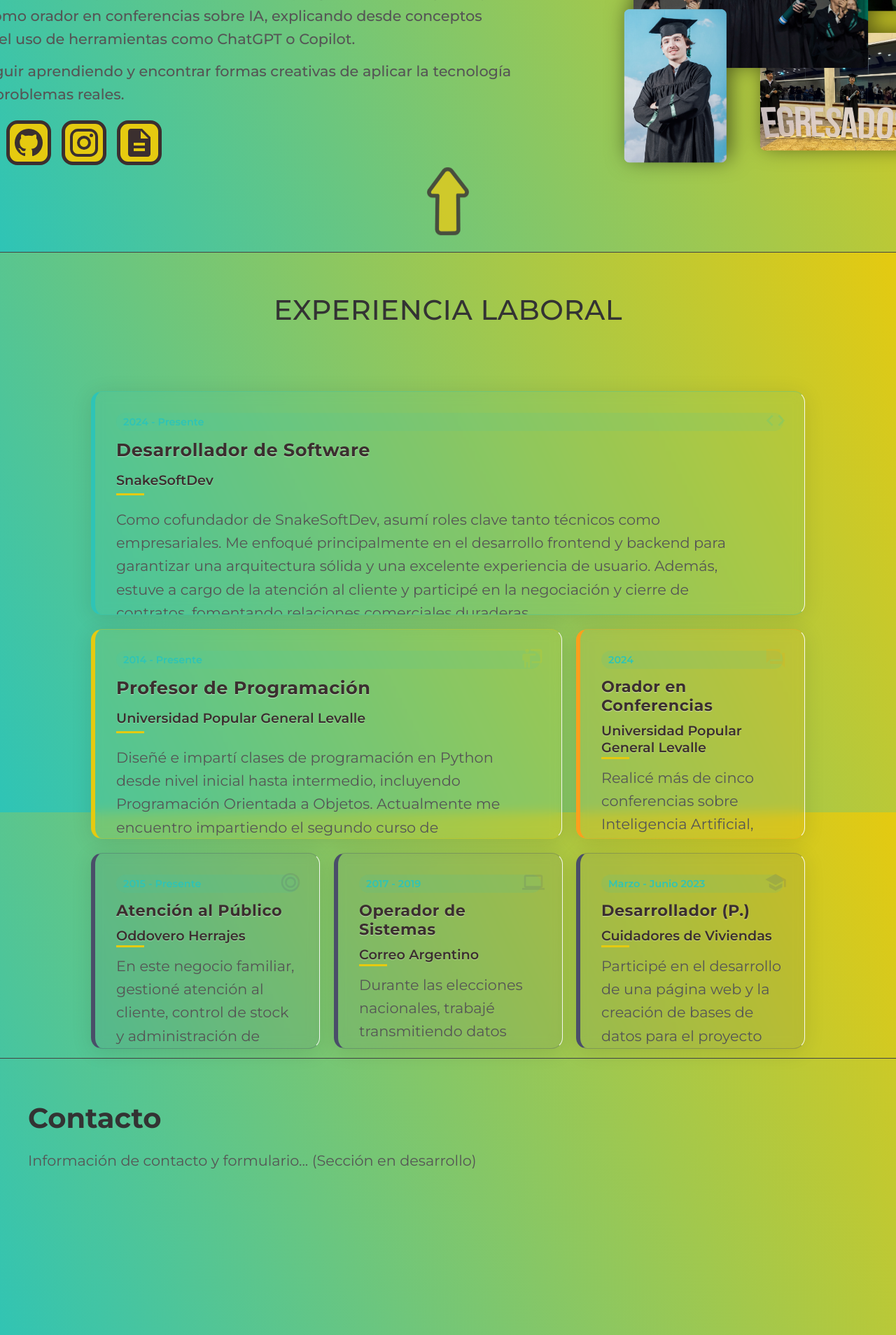
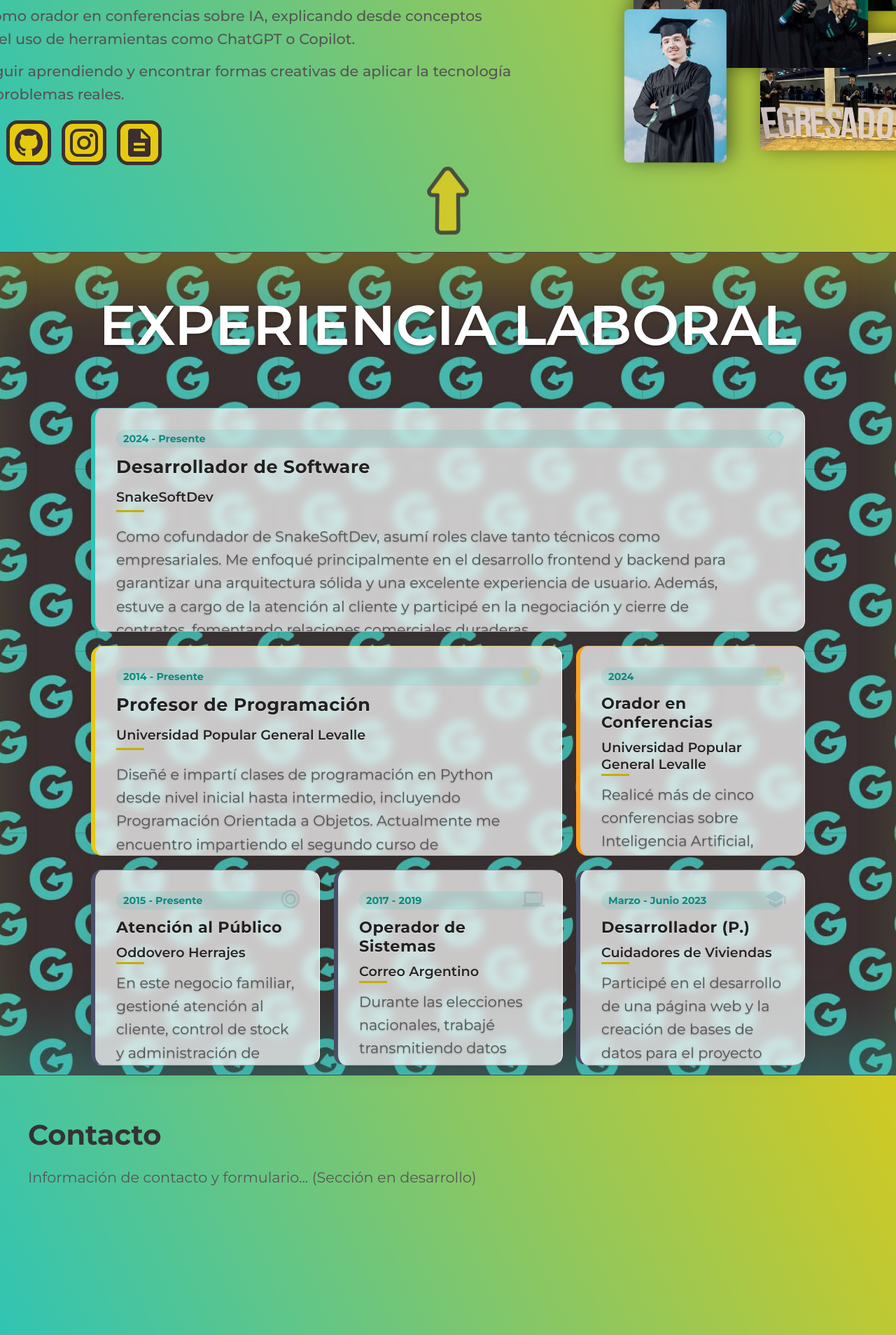
Before and after one commit to GOddovero/portfolio, a PHP site: page / in a window 1280 px wide; the page is wider, and only the part inside the window is pictured. Shown: the part 439-2347 px from the top of that part at 70% size. Run offline with PHP 8.4, Linux system fonts and the light colour scheme.

Commit message:
Experiencia

```diff
--- a/css/experiencia.css
+++ b/css/experiencia.css
@@ -5,16 +5,29 @@
     align-items: center;
     min-height: 120vh; /* Aumentado para dar más espacio al contenido */
     padding: 80px 0; /* Aumentado el padding vertical */
-    /* Fondo mejorado para resaltar el efecto glassmorphism */
-    background: -webkit-linear-gradient(64deg, #2ec4b6 0%, #e5ca10 100%);
-    background: linear-gradient(64deg, #2ec4b6 0%, #e5ca10 100%);
-    background-repeat: no-repeat;
-    background-attachment: fixed;
-    /* Añadir un patrón para mejorar el efecto glassmorphism */
-    background-image:
-        linear-gradient(64deg, #2ec4b6 0%, #e5ca10 100%),
-        radial-gradient(circle at top left, rgba(255,255,255,0.3) 0%, transparent 30%),
-        radial-gradient(circle at bottom right, rgba(46,196,182,0.4) 0%, transparent 40%);
+    position: relative;
+    background-color: transparent; /* Elimina el fondo para que se vea el pseudo-elemento */
+    z-index: 1; /* Asegura que el contenido esté por encima del fondo */
+}
+
+/* Pseudo-elemento para aplicar la imagen de fondo que ocupe todo el ancho */
+#exp-desarrollador-software-section::before {
+    content: "";
+    position: absolute;
+    top: 0;
+    left: 50%;
+    transform: translateX(-50%);
+    width: 100vw; /* Ocupa todo el ancho de la ventana */
+    height: 100%; /* Ocupa toda la altura de la sección */
+    background-image: url('../img/1080-02.jpg');
+    background-size: cover;
+    background-position: center;
+    background-repeat:repeat;
+    z-index: -1; /* Coloca el fondo detrás del contenido */
+    opacity: 1; /* Ajusta la opacidad según necesites */
+    /* Agregar una superposición para mejorar la transición con las otras secciones */
+    box-shadow: 0 -100px 100px -50px rgba(46,196,182,0.3) inset,
+                0 100px 100px -50px rgba(229,202,16,0.3) inset;
 }
 
 /* Contenedor principal para el grid de experiencia laboral */
@@ -24,6 +37,8 @@
     width: 85%;
     max-width: 1400px;
     margin: 0 auto;
+    position: relative;
+    z-index: 2; /* Asegura que esté por encima del fondo de imagen */
 }
 
 /* Estilos para el título principal */
@@ -34,9 +49,12 @@
 
 .experiencia-titulo h2 {
     font-family: 'Montserrat', sans-serif;
-    font-weight: 500;
-    font-size: 3.5rem;
+    font-weight: 600;
+    font-size: 5rem !important;
+    margin-bottom: 0 !important;
     letter-spacing: 0.5px;
+    color: #fff !important;
+    text-shadow: 0 2px 4px rgba(0, 0, 0, 0.3);
     line-height: 1.1;
     color: #3b2f2f;
 }
@@ -60,22 +78,22 @@
     min-height: 100vh; /* Aumentamos la altura para dar más espacio al contenido */
 }
 
-/* Estilos comunes para las tarjetas de experiencia - Efecto Glassmorphism */
+/* Estilos comunes para las tarjetas de experiencia - Efecto Glassmorphism actualizado */
 .experiencia-item {
-    background: rgba(255, 255, 255, 0.55);
+    background: rgba(255, 255, 255, 0.73);
     border-radius: 16px;
     box-shadow: 0 4px 30px rgba(0, 0, 0, 0.1);
-    backdrop-filter: blur(8px);
-    -webkit-backdrop-filter: blur(8px);
-    border: 1px solid rgba(255, 255, 255, 0.91);
+    backdrop-filter: blur(6.8px);
+    -webkit-backdrop-filter: blur(6.8px);
+    border: 1px solid rgba(255, 255, 255, 1);
     padding: 30px;
     display: flex;
     flex-direction: column;
     transition: all 0.4s cubic-bezier(0.4, 0, 0.2, 1);
     overflow: hidden;
     position: relative;
-    color: #3b2f2f;
-    height: auto; /* Cambiado de height: 100% para adaptarse al contenido */
+    color: #222020;
+    height: auto;
 }
 
 .experiencia-item:hover {
@@ -89,72 +107,84 @@
 .item-desarrollador {
     grid-area: 1 / 1 / 4 / 10;
     border-left: 6px solid #2ec4b6;
-    min-height: 320px; /* Aumentado para mostrar todo el contenido */
-    background: rgba(46, 196, 182, 0.1);
-    border-top: 1px solid rgba(46, 196, 182, 0.3);
-    border-bottom: 1px solid rgba(46, 196, 182, 0.3);
+    min-height: 320px;
+    background: rgba(255, 255, 255, 0.73);
+    backdrop-filter: blur(6.8px);
+    -webkit-backdrop-filter: blur(6.8px);
+    border-top: 1px solid rgba(46, 196, 182, 0.5);
+    border-bottom: 1px solid rgba(46, 196, 182, 0.5);
 }
 
 /* Profesor Programación (ocupa parte de la segunda fila - 6 columnas) */
 .item-profesor {
     grid-area: 4 / 1 / 7 / 7;
     border-left: 6px solid #e5ca10;
-    min-height: 300px; /* Aumentado para mostrar todo el contenido */
-    background: rgba(229, 202, 16, 0.1);
-    border-top: 1px solid rgba(229, 202, 16, 0.3);
-    border-bottom: 1px solid rgba(229, 202, 16, 0.3);
+    min-height: 300px;
+    background: rgba(255, 255, 255, 0.73);
+    backdrop-filter: blur(6.8px);
+    -webkit-backdrop-filter: blur(6.8px);
+    border-top: 1px solid rgba(229, 202, 16, 0.5);
+    border-bottom: 1px solid rgba(229, 202, 16, 0.5);
 }
 
 /* Orador Conferencias (ocupa parte de la segunda fila - 3 columnas) */
 .item-orador {
     grid-area: 4 / 7 / 7 / 10;
     border-left: 6px solid #ff9f1c;
-    min-height: 300px; /* Aumentado para mostrar todo el contenido */
-    background: rgba(255, 159, 28, 0.1);
-    border-top: 1px solid rgba(255, 159, 28, 0.3);
-    border-bottom: 1px solid rgba(255, 159, 28, 0.3);
+    min-height: 300px;
+    background: rgba(255, 255, 255, 0.73);
+    backdrop-filter: blur(6.8px);
+    -webkit-backdrop-filter: blur(6.8px);
+    border-top: 1px solid rgba(255, 159, 28, 0.5);
+    border-bottom: 1px solid rgba(255, 159, 28, 0.5);
 }
 
 /* Atención al Público (tercera fila - 3 columnas) */
 .item-atencion {
     grid-area: 7 / 1 / 10 / 4;
     border-left: 6px solid #4a4e69;
-    min-height: 280px; /* Aumentado para mostrar todo el contenido */
-    background: rgba(74, 78, 105, 0.1);
-    border-top: 1px solid rgba(74, 78, 105, 0.3);
-    border-bottom: 1px solid rgba(74, 78, 105, 0.3);
+    min-height: 280px;
+    background: rgba(255, 255, 255, 0.73);
+    backdrop-filter: blur(6.8px);
+    -webkit-backdrop-filter: blur(6.8px);
+    border-top: 1px solid rgba(74, 78, 105, 0.5);
+    border-bottom: 1px solid rgba(74, 78, 105, 0.5);
 }
 
 /* Operador de Sistemas (tercera fila - 3 columnas) */
 .item-operador {
     grid-area: 7 / 4 / 10 / 7;
     border-left: 6px solid #4a4e69;
-    min-height: 280px; /* Aumentado para mostrar todo el contenido */
-    background: rgba(74, 78, 105, 0.1);
-    border-top: 1px solid rgba(74, 78, 105, 0.3);
-    border-bottom: 1px solid rgba(74, 78, 105, 0.3);
+    min-height: 280px;
+    background: rgba(255, 255, 255, 0.73);
+    backdrop-filter: blur(6.8px);
+    -webkit-backdrop-filter: blur(6.8px);
+    border-top: 1px solid rgba(74, 78, 105, 0.5);
+    border-bottom: 1px solid rgba(74, 78, 105, 0.5);
 }
 
 /* Desarrollador de Software (P.) (tercera fila - 3 columnas) */
 .item-desarrollador-p {
     grid-area: 7 / 7 / 10 / 10;
     border-left: 6px solid #4a4e69;
-    min-height: 280px; /* Aumentado para mostrar todo el contenido */
-    background: rgba(74, 78, 105, 0.1);
-    border-top: 1px solid rgba(74, 78, 105, 0.3);
-    border-bottom: 1px solid rgba(74, 78, 105, 0.3);
+    min-height: 280px;
+    background: rgba(255, 255, 255, 0.73);
+    backdrop-filter: blur(6.8px);
+    -webkit-backdrop-filter: blur(6.8px);
+    border-top: 1px solid rgba(74, 78, 105, 0.5);
+    border-bottom: 1px solid rgba(74, 78, 105, 0.5);
 }
 
 /* Estilos para el contenido de las tarjetas */
 .experiencia-item .periodo {
     font-size: 0.9rem;
-    font-weight: 600;
+    font-weight: 700; /* Aumentado a bold */
     margin-bottom: 12px;
-    color: #2ec4b6;
+    color: #0d8a80; /* Color más oscuro para mejor contraste */
     display: inline-block;
     padding: 4px 10px;
     border-radius: 20px;
-    background-color: rgba(46, 196, 182, 0.1);
+    background-color: rgba(46, 196, 182, 0.15); /* Ligeramente más opaco */
 }
 
 .experiencia-item h3 {
@@ -162,7 +192,7 @@
     font-weight: 700;
     font-size: 1.6rem;
     margin-bottom: 15px;
-    color: #3b2f2f;
+    color: #222020; /* Color más oscuro para los títulos */
     line-height: 1.2;
     text-shadow: 0 1px 1px rgba(255, 255, 255, 0.5);
     letter-spacing: 0.5px;
@@ -172,7 +202,7 @@
     font-weight: 600;
     font-size: 1.2rem;
     margin-bottom: 18px;
-    color: #3b2f2f;
+    color: #282424; /* Color más oscuro para el nombre de la empresa */
     position: relative;
     padding-bottom: 10px;
     text-shadow: 0 1px 1px rgba(255, 255, 255, 0.3);
@@ -185,15 +215,16 @@
     left: 0;
     width: 40px;
     height: 3px;
-    background: #e5ca10;
+    background: #c5ad05; /* Color más oscuro para la línea */
 }
 
 .experiencia-item .descripcion {
     font-size: 1rem;
     line-height: 1.7;
-    color: #3b2f2f;
+    color: #ffffff; /* Cambiado a blanco para los párrafos según solicitado */
     margin-bottom: 10px;
-    flex-grow: 0; /* Eliminamos el crecimiento flexible para evitar espacios en blanco */
+    flex-grow: 0;
+    text-shadow: 0 1px 2px rgba(0, 0, 0, 0.3); /* Sombra sutil para mejorar legibilidad */
 }
 
 .experiencia-item .tecnologias {
@@ -204,19 +235,19 @@
 }
 
 .tecnologia-tag {
-    background-color: rgba(229, 202, 16, 0.15);
+    background-color: rgba(229, 202, 16, 0.2); /* Ligeramente más opaco */
     padding: 5px 10px;
     border-radius: 20px;
-    font-size: 0.8rem; /* Tamaño de fuente reducido */
-    font-weight: 600;
-    color: #3b2f2f;
+    font-size: 0.8rem;
+    font-weight: 700; /* Más bold para mejor contraste */
+    color: #222020; /* Color más oscuro para las etiquetas */
     transition: all 0.3s ease;
-    margin-bottom: 5px; /* Espacio entre filas de tags */
-    display: inline-block; /* Para garantizar que los márgenes funcionen correctamente */
+    margin-bottom: 5px;
+    display: inline-block;
 }
 
 .tecnologia-tag:hover {
-    background-color: rgba(229, 202, 16, 0.3);
+    background-color: rgba(229, 202, 16, 0.4); /* Más opaco en hover */
     transform: translateY(-2px);
 }
 
```
Also changed, not shown: img/1080-02.jpg (added).
